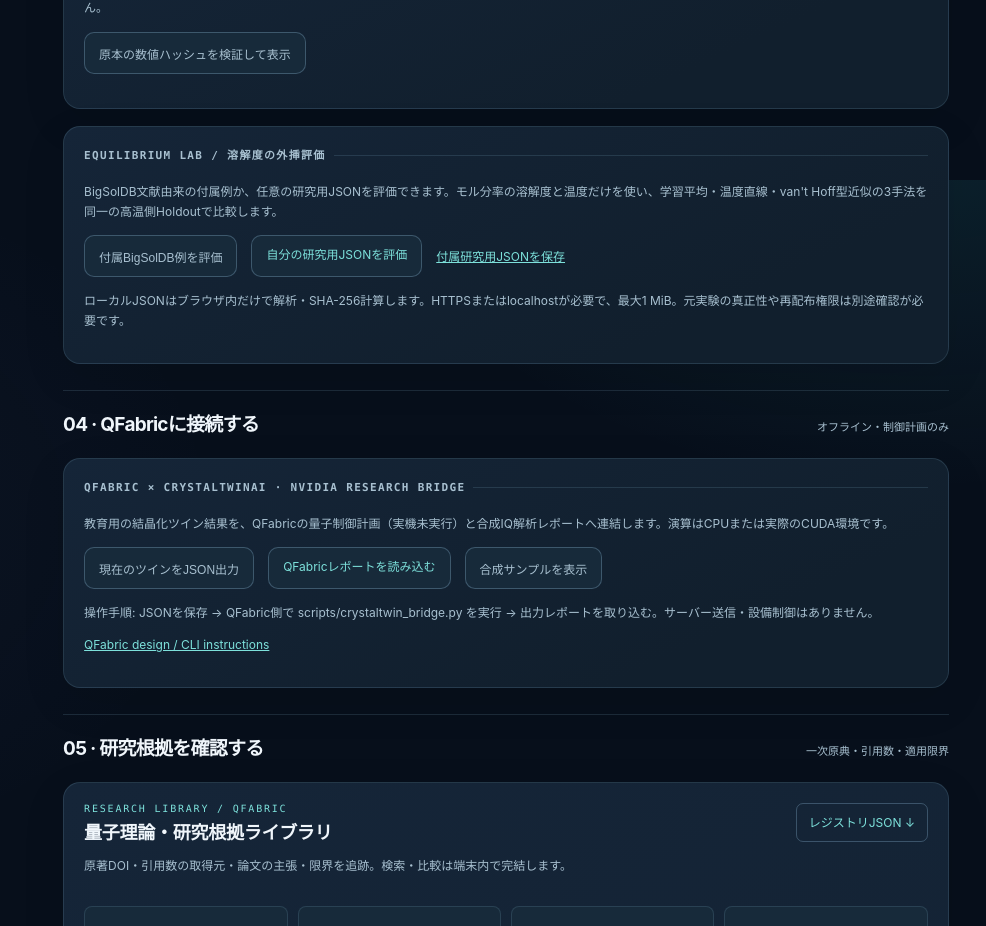
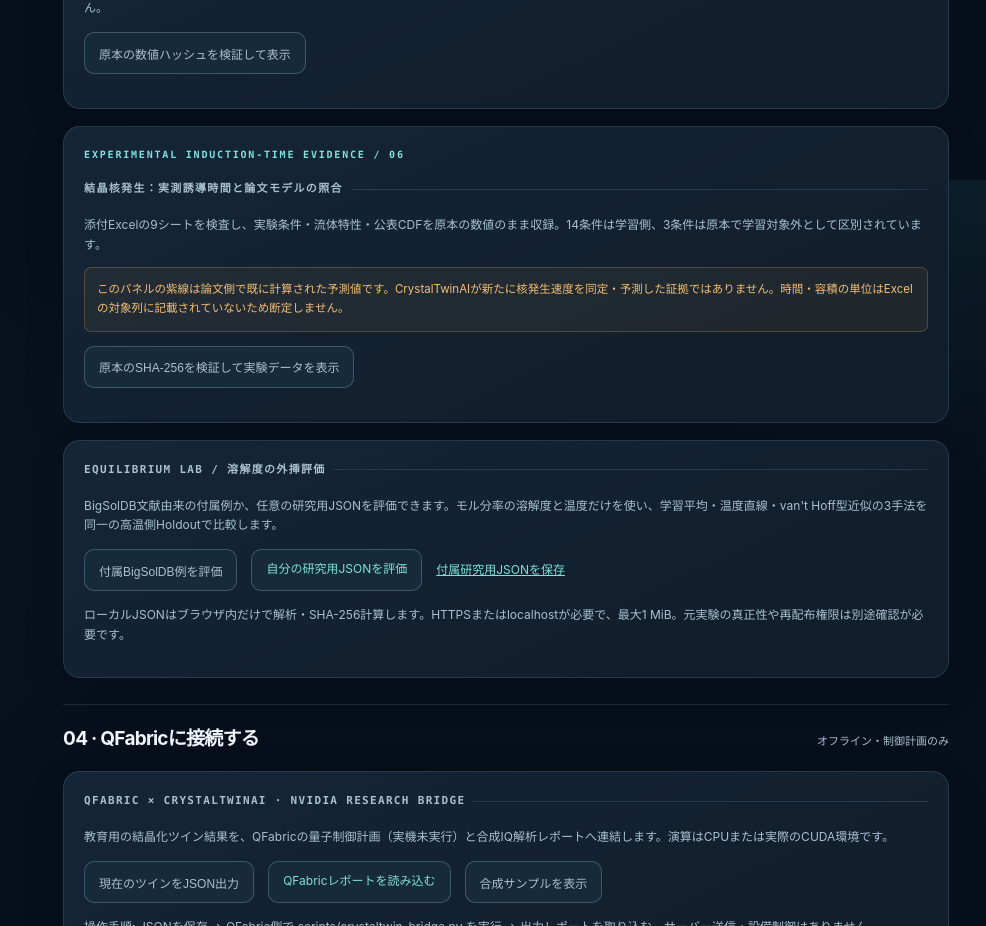
Before and after one commit to Takzin1/crystaltwinai, a Next.js app: page / in a window 1280 px wide. Shown: the part 5420-6346 px from the top of the page, without its empty margins (294-1280 px from the left). Built offline with nearby package versions, Linux system fonts and the light colour scheme.

Commit message:
ui(prod): add verified induction-time experimental benchmark after Struvite, Lovastatin and Ibuprofen

```diff
--- a/src/app/page.tsx
+++ b/src/app/page.tsx
@@ -31,6 +31,7 @@ import SourceEvidenceGallery from "@/components/SourceEvidenceGallery";
 import StruviteEvidencePanel from "@/components/StruviteEvidencePanel";
 import LovastatinEvidencePanel from "@/components/LovastatinEvidencePanel";
 import IbuprofenEvidencePanel from "@/components/IbuprofenEvidencePanel";
+import InductionSourceEvidencePanel from "@/components/InductionSourceEvidencePanel";
 import EquilibriumReferencePanel from "@/components/EquilibriumReferencePanel";
 
 export default function Home() {
@@ -174,6 +175,7 @@ export default function Home() {
             <StruviteEvidencePanel lang={lang} />
             <LovastatinEvidencePanel lang={lang} />
             <IbuprofenEvidencePanel lang={lang} />
+            <InductionSourceEvidencePanel lang={lang} />
             <EquilibriumReferencePanel lang={lang} />
           </div>
 
```
